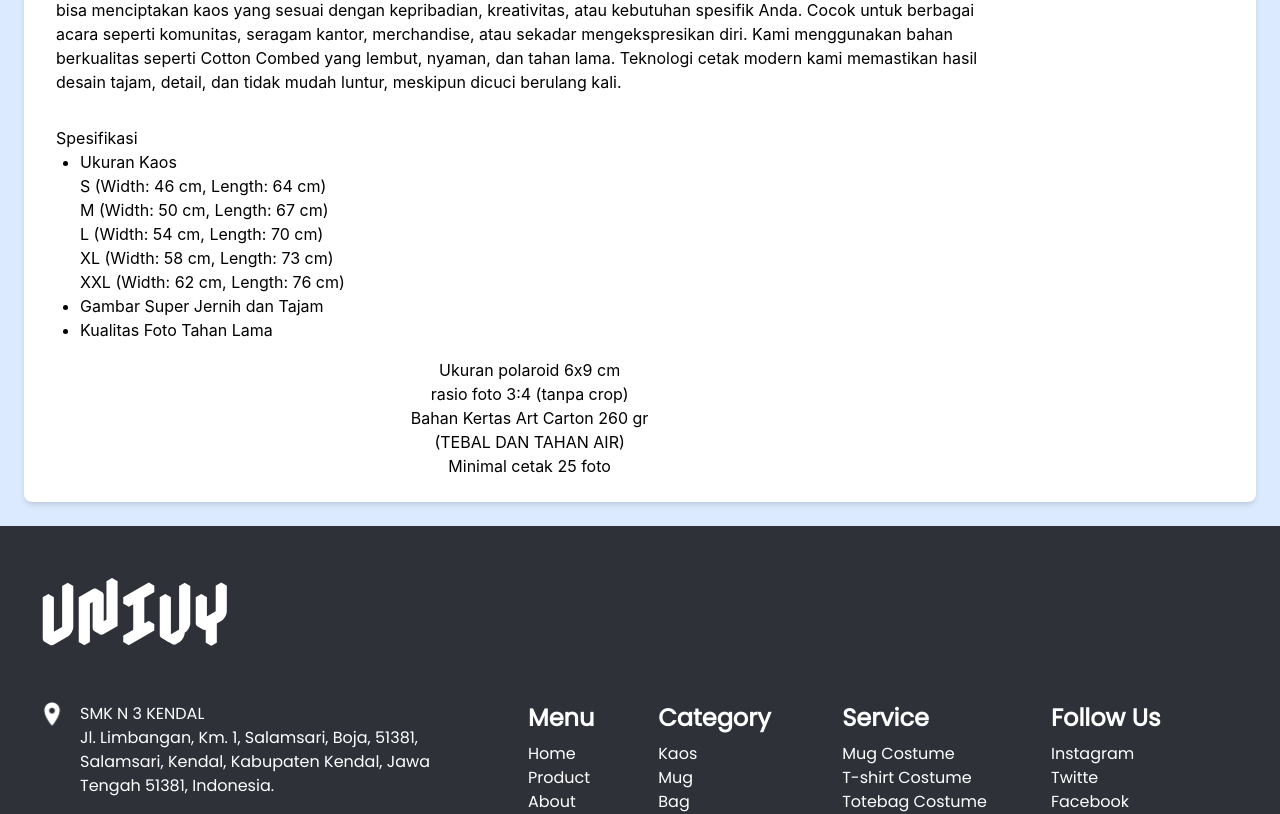
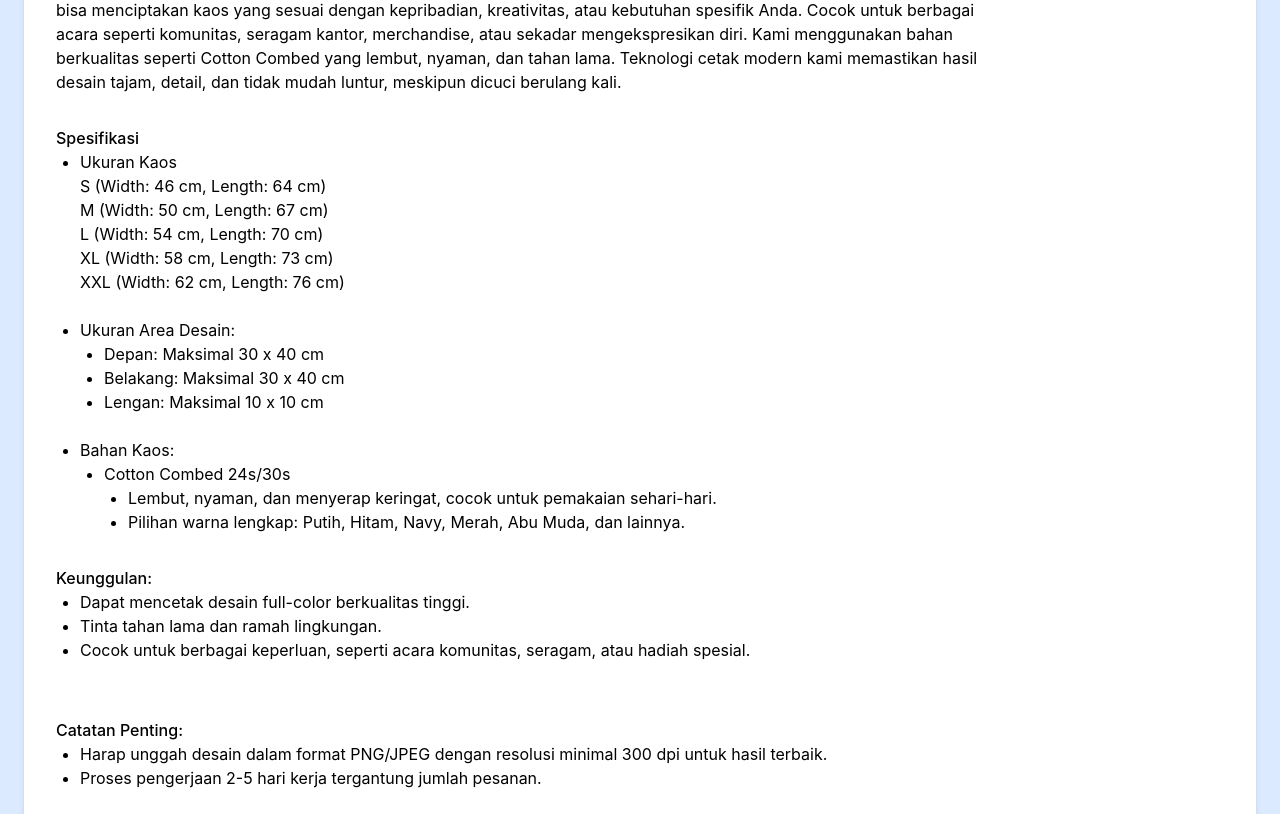
Before and after one commit to ViaoraAlbino/enggan_ngoding, a React (Vite) app in the folder frontend/: page / in a window 1280 px wide. Shown: the part 2780-3594 px from the top of the page. Built offline with nearby package versions, Linux system fonts and the light colour scheme.

Commit message:
hari ke 15

```diff
--- a/frontend/src/components/ProductDetails.jsx
+++ b/frontend/src/components/ProductDetails.jsx
@@ -172,7 +172,7 @@ const ProductDetails = () => {
         <div className="bg-white p-6 max-w-7xl rounded-lg shadow-md mx-auto">
           {activeTab === 'Deskripsi' && (
             <div className='w-4/5 ml-2'>
-              <h3 className="text-left ">Kaos Custom UNIVY</h3>
+              <h3 className="text-left font-medium">Kaos Custom UNIVY</h3>
               <p className='text-left'>
                 Kaos custom UNIVY adalah solusi terbaik bagi Anda yang ingin tampil beda dan unik. Dengan layanan custom desain,
                 Anda bisa menciptakan kaos yang sesuai dengan kepribadian, kreativitas, atau kebutuhan spesifik Anda.
@@ -180,7 +180,7 @@ const ProductDetails = () => {
                 Kami menggunakan bahan berkualitas seperti Cotton Combed yang lembut, nyaman, dan tahan lama. Teknologi cetak
                 modern kami memastikan hasil desain tajam, detail, dan tidak mudah luntur, meskipun dicuci berulang kali.
               </p>
-              <h3 className="text-left mt-8">Spesifikasi</h3>
+              <h3 className="text-left mt-8 font-medium">Spesifikasi</h3>
               <ul className="list-disc ml-6">
                 <li className='text-left'>Ukuran Kaos <br />
                 S (Width: 46 cm, Length: 64 cm)<br />
@@ -188,10 +188,42 @@ const ProductDetails = () => {
                 L (Width: 54 cm, Length: 70 cm)<br />
                 XL (Width: 58 cm, Length: 73 cm)<br />
                 XXL (Width: 62 cm, Length: 76 cm)
+                </li><br />
+                <li className='text-left'>
+                  Ukuran Area Desain:
+                  <ul className='list-disc ml-6'>
+                    <li className='text-left'>Depan: Maksimal 30 x 40 cm</li>
+                    <li className='text-left'>Belakang: Maksimal 30 x 40 cm</li>
+                    <li className='text-left'>Lengan: Maksimal 10 x 10 cm</li>
+                  </ul>
+                </li><br />
+                <li className='text-left'>
+                  Bahan Kaos:
+                  <ul className='list-disc ml-6'>
+                    <li className='text-left'>
+                      Cotton Combed 24s/30s
+                      <ul className='list-disc ml-6'>
+                        <li className='text-left'>Lembut, nyaman, dan menyerap keringat, cocok untuk pemakaian sehari-hari.</li>
+                        <li className='text-left'>Pilihan warna lengkap: Putih, Hitam, Navy, Merah, Abu Muda, dan lainnya.</li>
+                      </ul>
+                    </li>
+                  </ul>
                 </li>
-                <li className='text-left'>Gambar Super Jernih dan Tajam</li>
-                <li className='text-left'>Kualitas Foto Tahan Lama</li>
               </ul>
+
+              <h3 className='text-left mt-8 font-medium'>Keunggulan:</h3>
+              <ul className='list-disc ml-6'>
+                <li className='text-left'>Dapat mencetak desain full-color berkualitas tinggi.</li>
+                <li className='text-left'>Tinta tahan lama dan ramah lingkungan.</li>
+                <li className='text-left'>Cocok untuk berbagai keperluan, seperti acara komunitas, seragam, atau hadiah spesial.</li>
+              </ul><br />
+
+              <h3 className='text-left mt-8 font-medium'>Catatan Penting:</h3>
+              <ul className='list-disc ml-6'>
+                <li className='text-left'>Harap unggah desain dalam format PNG/JPEG dengan resolusi minimal 300 dpi untuk hasil terbaik.</li>
+                <li className='text-left'>Proses pengerjaan 2-5 hari kerja tergantung jumlah pesanan.</li>
+              </ul><br />
+              <p className='text-left font-light'>Pesan Sekarang dan Wujudkan Kaos Impianmu di UNIVY!</p>
               <p className="mt-4">
                 Ukuran polaroid 6x9 cm<br />
                 rasio foto 3:4 (tanpa crop)<br />
```
